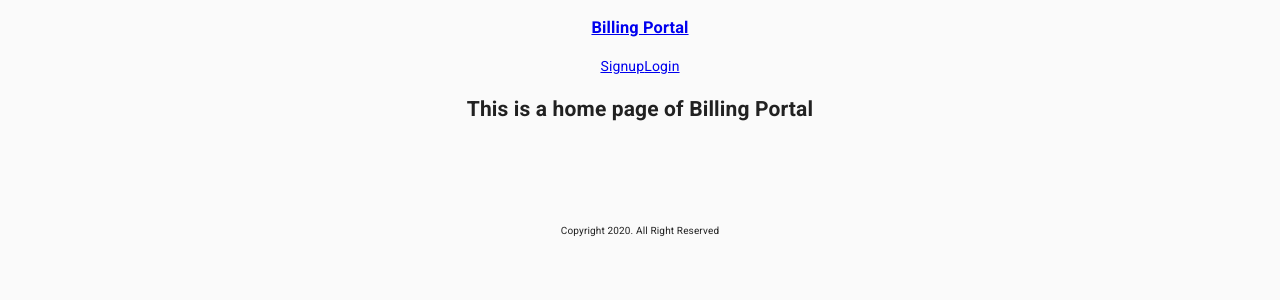
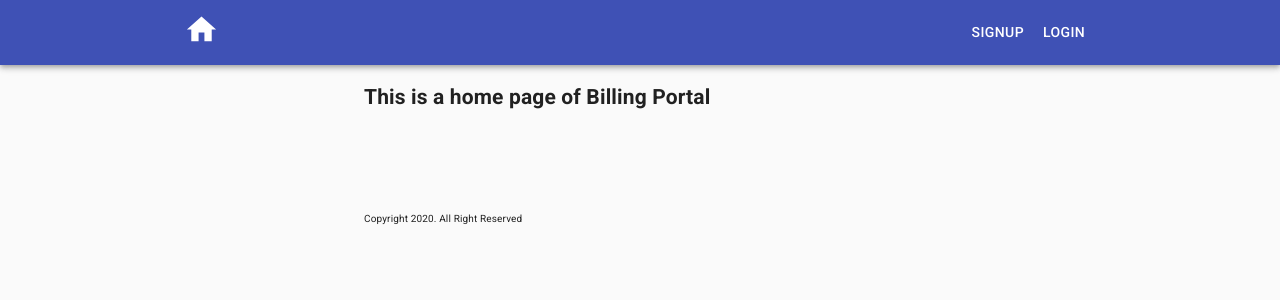
Before and after one commit to alex-ugodnikov/billing-client, a React (Create React App) app: page / in a window 1280 px wide. Shown: the top 300 px of the page. Built offline with nearby package versions, Linux system fonts and the light colour scheme; no server answers.

Commit message:
Material UI

```diff
--- a/public/index.html
+++ b/public/index.html
@@ -10,7 +10,6 @@
   <link rel="apple-touch-icon" href="%PUBLIC_URL%/logo192.png" />
   <link rel="stylesheet" href="https://fonts.googleapis.com/css?family=Roboto:300,400,500,700&display=swap" />
   <link rel="stylesheet" href="https://fonts.googleapis.com/icon?family=Material+Icons" />
-
 
   <!--
       manifest.json provides metadata used when your web app is installed on a
--- a/src/App.css
+++ b/src/App.css
@@ -1,3 +1,8 @@
+* > body {
+  margin: 0;
+  box-sizing: border-box;
+}
+
 .App {
   text-align: center;
 }
--- a/src/App.js
+++ b/src/App.js
@@ -77,13 +77,14 @@ export default class App extends React.Component {
 
   render() {
     return (
+      <>
+      <BrowserRouter>
+
+        <NavBar currentUser={this.state.currentUser} onUserChange={this.updateUser} />
+
       <Container component="main" maxWidth="sm">
       <CssBaseline />
-      <div className='App'>
-        <BrowserRouter>
-          <nav>
-            <NavBar currentUser={this.state.currentUser} onUserChange={this.updateUser} />
-          </nav>
+
           {console.log(">>>>>>>> App.js", this.state.clients)}
           <Switch>
             <Route exact path='/' render={props => <Home {...props} currentUser={this.state.currentUser} updateAfterDelete={this.updateAfterDelete} clients={this.state.clients} invoices={this.state.invoices} />} />
@@ -135,10 +136,9 @@ export default class App extends React.Component {
           </Switch>
 
           <footer style={{ clear: 'both', marginTop: '100px', fontSize: '10px' }}>Copyright 2020. All Right Reserved</footer>
-        </BrowserRouter>
-      </div>
-
       </Container>
+      </BrowserRouter>
+      </>
 
     );
   }
--- a/src/components/NavBar/index.js
+++ b/src/components/NavBar/index.js
@@ -1,38 +1,65 @@
-import React from 'react';
-
-import { Link } from 'react-router-dom';
-
+import * as React from "react"
+import { AppBar, Toolbar, Button, List, ListItem, ListItemText } from "@material-ui/core"
+import { IconButton } from "@material-ui/core"
+import { Home } from "@material-ui/icons"
+import { makeStyles } from "@material-ui/core/styles"
+import { Container } from "@material-ui/core"
+import { Link } from 'react-router-dom'
 import AUTH_SERVICE from '../../services/AuthService';
 
+const useStyles = makeStyles({
+    navbarDisplayFlex: {
+        display: `flex`,
+        justifyContent: `space-between`
+    },
+    navDisplayFlex: {
+        display: `flex`,
+        justifyContent: `space-between`
+    },
+    linkText: {
+        textDecoration: `none`,
+        textTransform: `uppercase`,
+        color: `white`
+    }
+});
+
+
 const NavBar = props => {
+
     const logoutAndLiftUserState = () => {
         AUTH_SERVICE.logout()
             .then(() => props.onUserChange(null))
             .catch(err => console.log(err));
     };
 
+    const classes = useStyles(); // Add this
+
     return (
-    <nav>
-      <Link to='/'>
-        <h1>Billing Portal</h1>
-      </Link>
+        <AppBar position="static">
+            <Toolbar>
+                <Container maxWidth="md" className={classes.navbarDisplayFlex}>
+                    <div><IconButton edge="start" color="inherit" aria-label="home">
+                        <Link to='/' className={classes.linkText}><Home fontSize="large" /></Link>
+                    </IconButton></div>
+
 
                     {(props.currentUser && (
-        <>
-        <p>Welcome, <span>{props.currentUser.username}</span></p>
-          <p><Link to='/profile'>Edit Profile</Link></p>
-          <p><Link to='/clients/create'>Create Client</Link></p>
-          <p><Link to='/invoices/create'>Create Invoice</Link></p>
-          <button onClick={logoutAndLiftUserState}>Logout</button>
-        </>
+        <div style={{display:'flex',alignItems:'center'}}>
+        {/* <p>Welcome, <span>{props.currentUser.username}</span></p> */}
+          <Link to='/profile'><Button className={classes.linkText}>View Profile</Button></Link>
+          <Link to='/clients/create'><Button className={classes.linkText}>Create Client</Button></Link>
+          <Link to='/invoices/create'><Button className={classes.linkText}>Create Invoice</Button></Link>
+          <Button onClick={logoutAndLiftUserState} className={classes.linkText}>Logout</Button>
+        </div>
       )) || (
-        <>
-          <Link to='/signup-page'>Signup</Link>
-          <Link to='/login-page'>Login</Link>
-        </>
+        <div style={{display:'flex'}}>
+          <Button><Link to='/signup-page' className={classes.linkText}>Signup</Link></Button>
+          <Button><Link to='/login-page' className={classes.linkText}>Login</Link></Button>
+        </div>
       )}
-    </nav>
-  );
-};
-
-export default NavBar;
+                </Container>
+            </Toolbar>
+        </AppBar>
+    )
+}
+export default NavBar
```
Also changed, not shown: src/components/NavBar/___index.js (added, +64 -0 lines), src/components/NavBar/_index.js (added, +38 -0 lines). Lines whose indentation alone changed are shown as unchanged.
